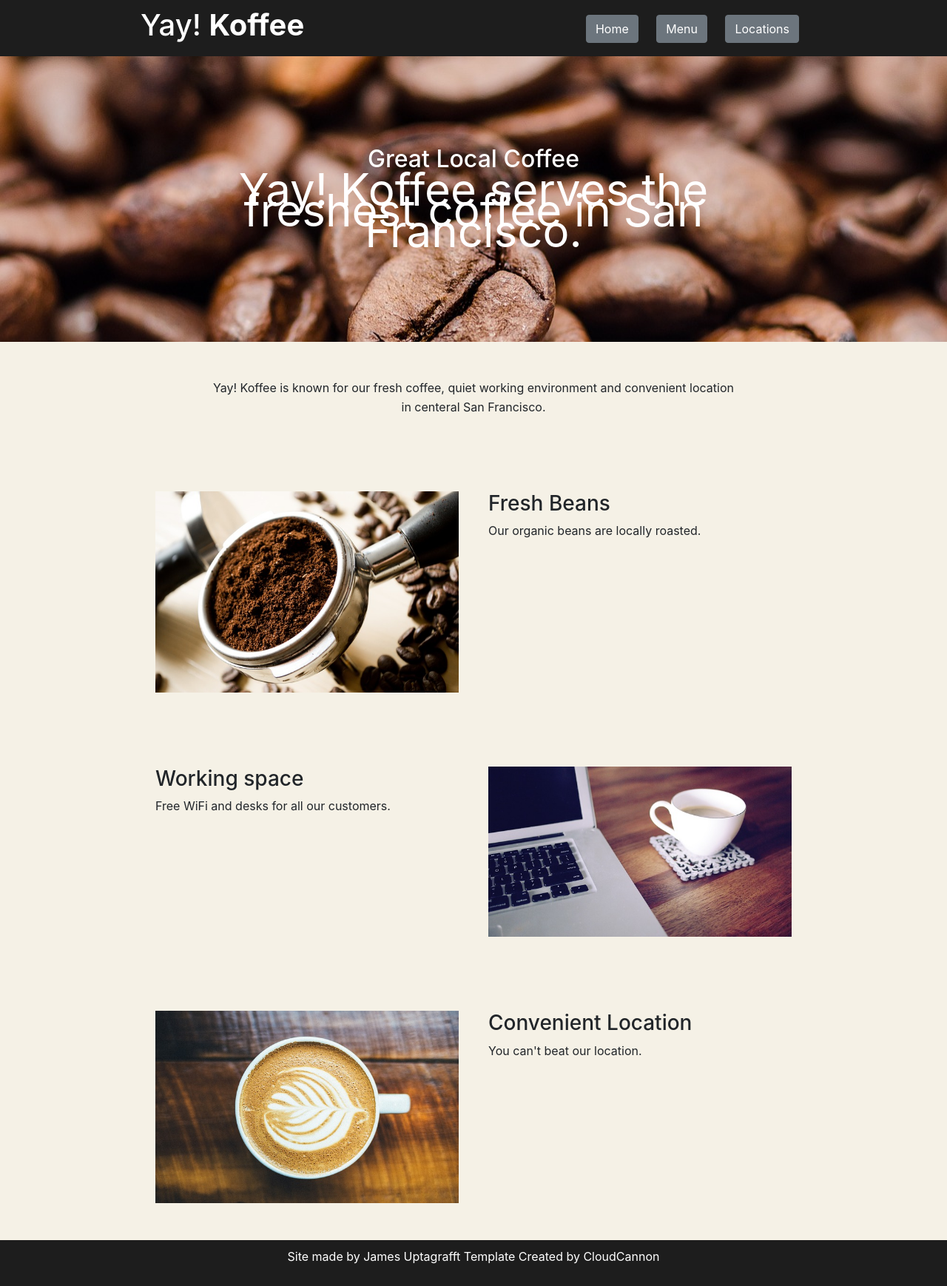
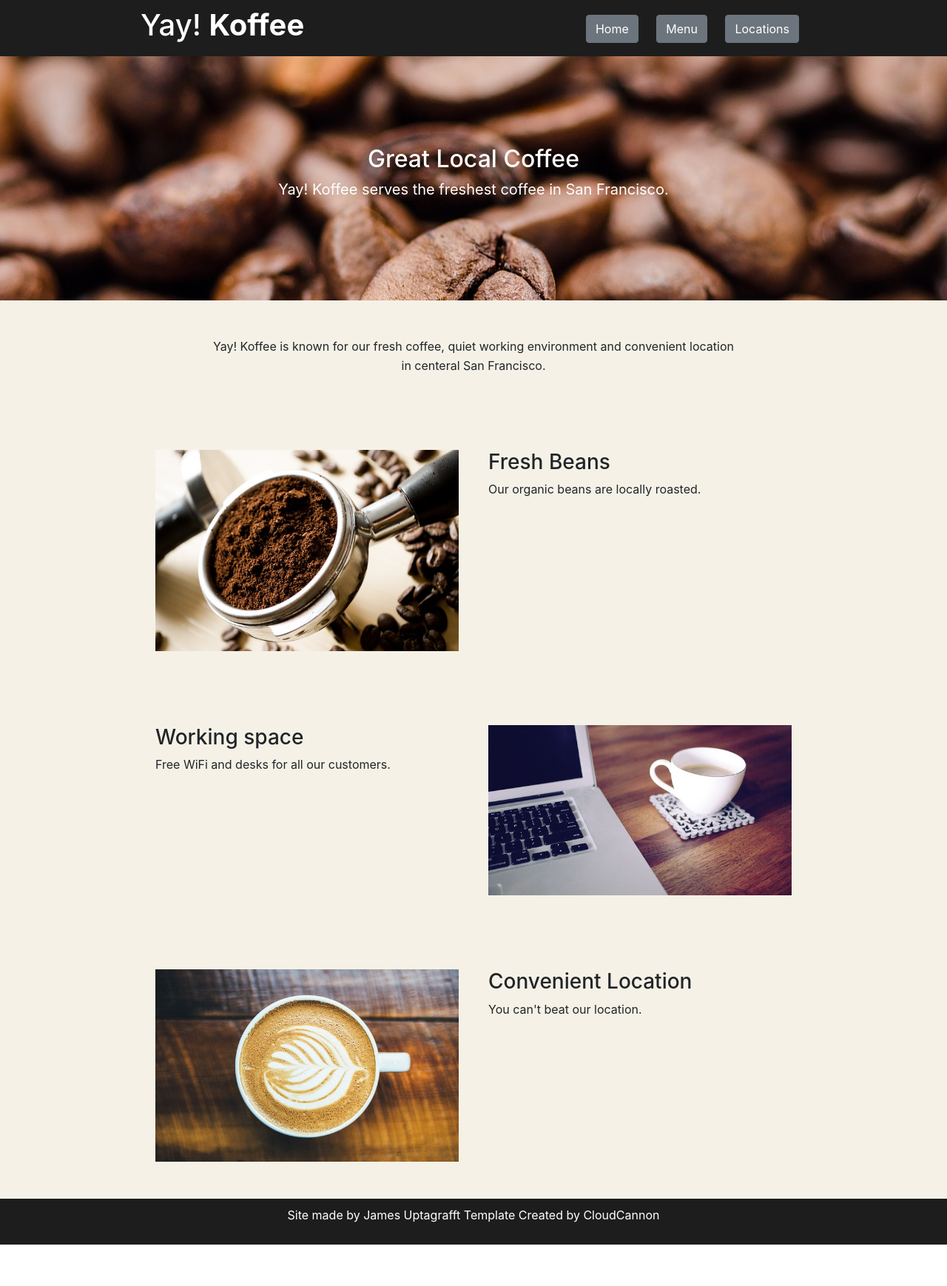
Before and after one commit to jpuptagrafft/final_project_frameworks, a Jekyll site: the page built from index.html, in a window 1280 px wide. Shown: the whole page at 74% size. Built offline with Jekyll 4.4.1, drawn with Linux system fonts in a browser that asks for light colours; after the commit the page ends 1682 px from its top, so only the background shows below that.

Commit message:
Update index.html

```diff
--- a/index.html
+++ b/index.html
@@ -5,7 +5,7 @@ layout: default
   <section class="hero">
     <div class="small-container">
       <h2>Great Local Coffee</h2>
-      <p class="sub-text" style="font-size: 60px;">{{site.title}} serves the freshest coffee in San Francisco.</p>
+      <p class="sub-text">{{site.title}} serves the freshest coffee in San Francisco.</p>
     </div>
   </section>
   <div class="container">
```
